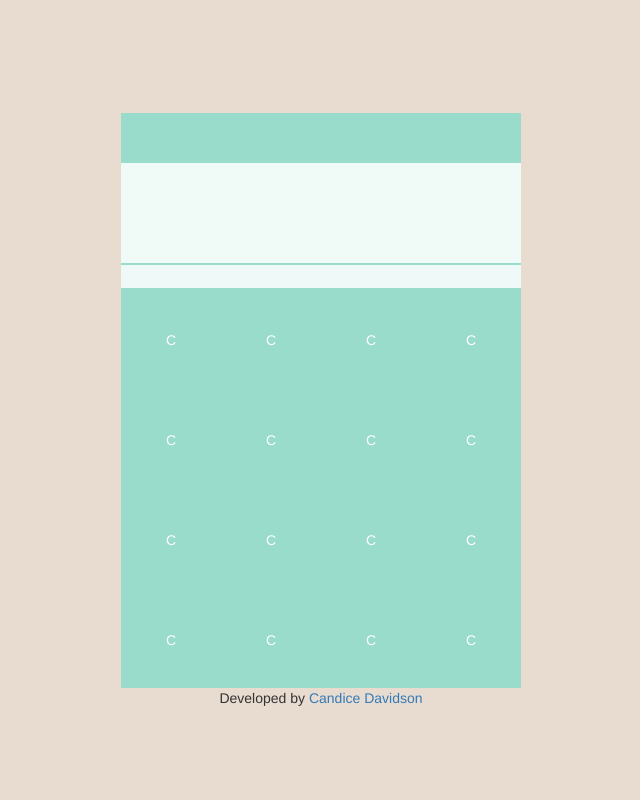
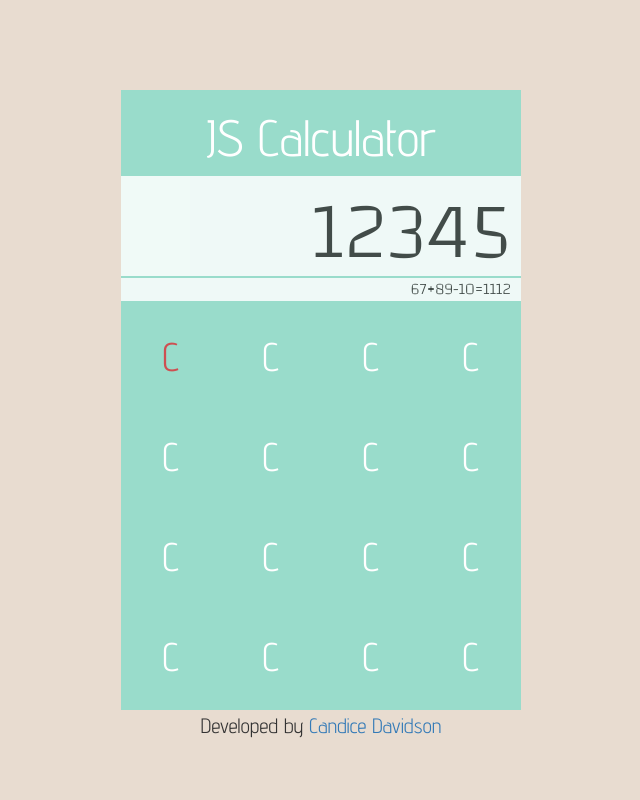
Before and after one commit to sarveshadhari2000/javascript-calculator-2, a PHP site: page / in a window 1280 px wide. Shown: the whole page, without its empty margins (319-959 px from the left). Run offline with PHP 8.4, Linux system fonts and the light colour scheme.

Commit message:
Add Google font and text formmatting

```diff
--- a/index.html
+++ b/index.html
@@ -2,26 +2,30 @@
 <html>
 
 <head>
-    <title></title>
+    <title>Javascript Calculator</title>
     <meta charset="UTF-8">
     <meta name="viewport" content="width=device-width, initial-scale=1.0">
     <link rel="stylesheet" href="https://maxcdn.bootstrapcdn.com/bootstrap/3.3.6/css/bootstrap.min.css">
+    <link href="https://fonts.googleapis.com/css?family=Advent+Pro:400|Changa:200" rel="stylesheet">
     <link rel="stylesheet" type="text/css" href="style.css">
 </head>
 
 <body>
-    <div id="header">
-    </div>
     <div class="container-fluid">
         <div id="calculator">
+            <div id="header">
+                <h1 class="text-center">JS Calculator</h1>
+            </div>
             <div id="total">
+                12345
             </div>
             <div id="history">
+                67+89-10=1112
             </div>
             <div id="keypad">
                 <div class="row text-center">
                     <div class="key col-sm-3">
-                        <p>C</p>
+                        <p class="extra">C</p>
                     </div>
                     <div class="key col-sm-3">
                         <p>C</p>
--- a/style.css
+++ b/style.css
@@ -7,10 +7,14 @@ html {
 
 body {
     background-color: #e8dcd0;
+    font-family: 'Advent Pro', Helvetica, Arial, sans-serif;
+    font-weight: 400;
+    font-size: 16px;
 }
 
-p {
-    margin-top: 40px;
+h1 {
+    font-size: 3.2em;
+    color: #fff;
 }
 
 .container-fluid {
@@ -21,11 +25,10 @@ p {
 
 #calculator {
     width: 400px;
-    height: 575px;
+    height: 620px;
     max-width: 100%;
     background-color: #99dccb;
     //margin: 0 auto;
-    padding-top: 50px;
     position: absolute;
     top: 0;
     bottom: 0;
@@ -34,11 +37,19 @@ p {
     margin: auto;
 }
 
+#total,
+#history {
+    text-align: right;
+    padding: 0 10px;
+}
+
 #total {
     width: 100%;
     height: 100px;
     background-color: #fff;
     opacity: .85;
+    font-family: 'Changa', Helvetica, Arial, sans-serif;
+    font-size: 5em;
 }
 
 #history {
@@ -47,6 +58,7 @@ p {
     border-top: 2px solid #99dccb;
     background-color: #fff;
     opacity: .85;
+    font-family: 'Changa', Helvetica, Arial, sans-serif;
 }
 
 #keypad {
@@ -69,6 +81,16 @@ p {
     height: 96px;
 }
 
+.key p {
+    font-size: 2.5em;
+    margin-top: 25px
+}
+
+.extra {
+    color: #ce4f51;
+}
+
 footer {
-    margin-top: -40px;
+    margin-top: 10px;
+    font-size: 1.3em;
 }
```
